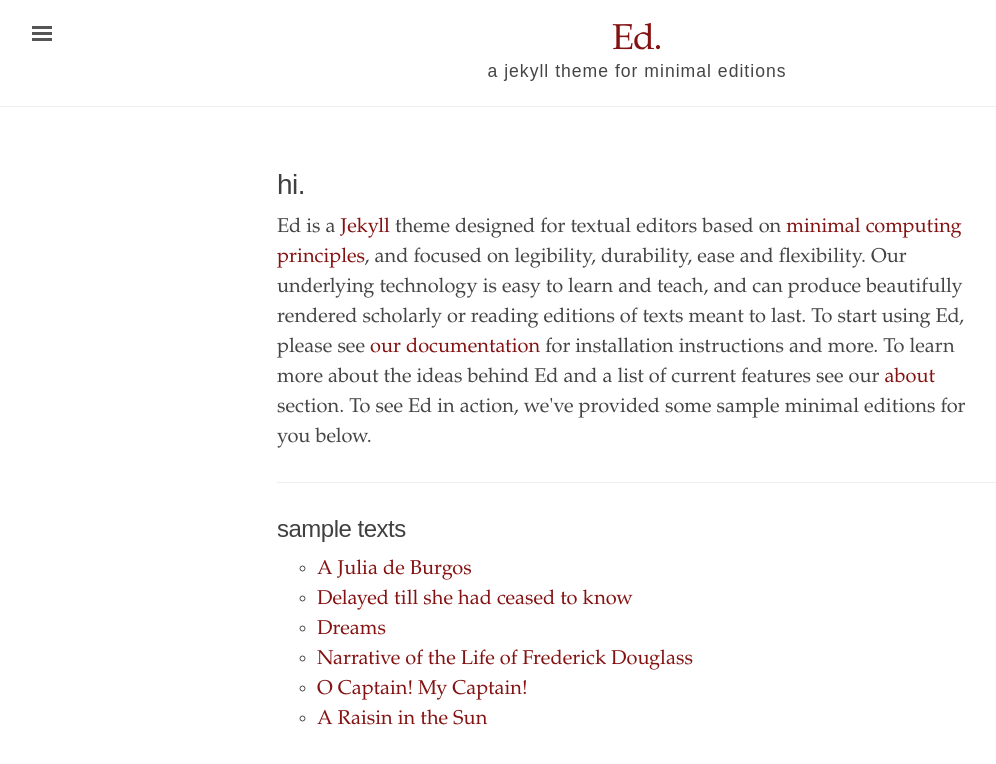
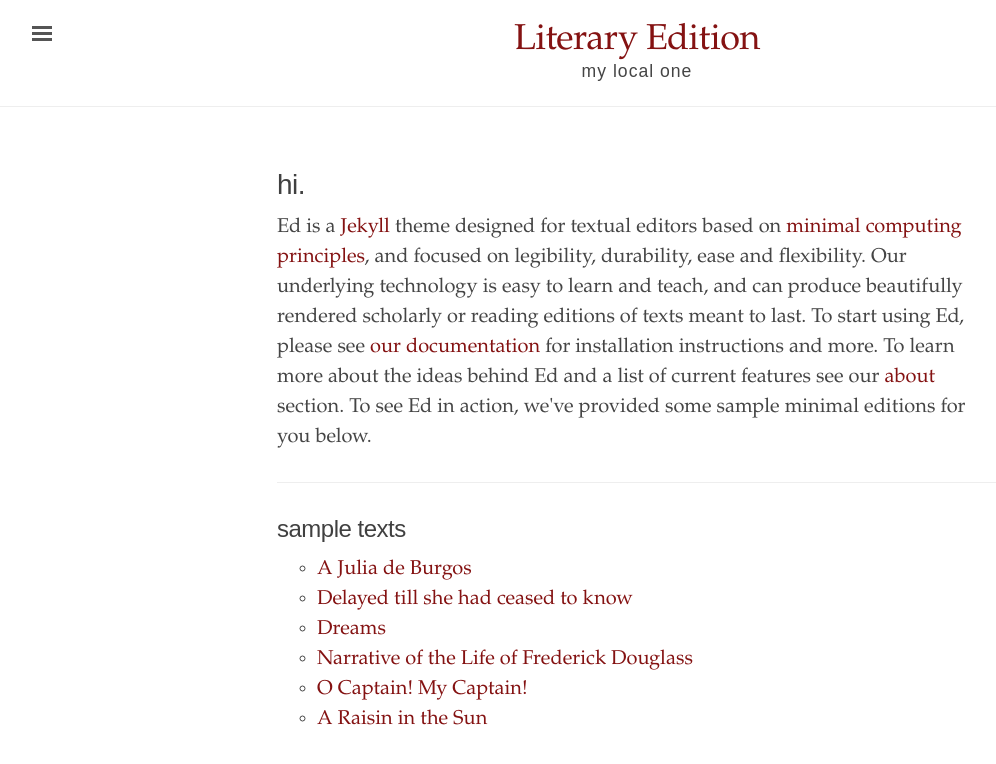
Before and after one commit to TonLeon/ed_project, a Jekyll site: the page built from index.html, in a window 1280 px wide. Shown: the top 764 px of the page, without its empty margins (3-999 px from the left). Built offline with Jekyll 4.4.1, drawn with Linux system fonts in a browser that asks for light colours.

Commit message:
Update _config.yml

```diff
--- a/_config.yml
+++ b/_config.yml
@@ -1,8 +1,8 @@
 # Built with Jekyll 3.6.0
 
 # Setup
-title:               Ed.
-tagline:             'a jekyll theme for minimal editions'
+title:               'Literary Edition'
+tagline:             'my local one'
 description:         'Ed is a Jekyll theme designed for textual editors based on minimal computing principles, and focused on legibility and flexibility.'
 url:                 'http://minicomp.github.io'
 baseurl:             '/ed'
```
